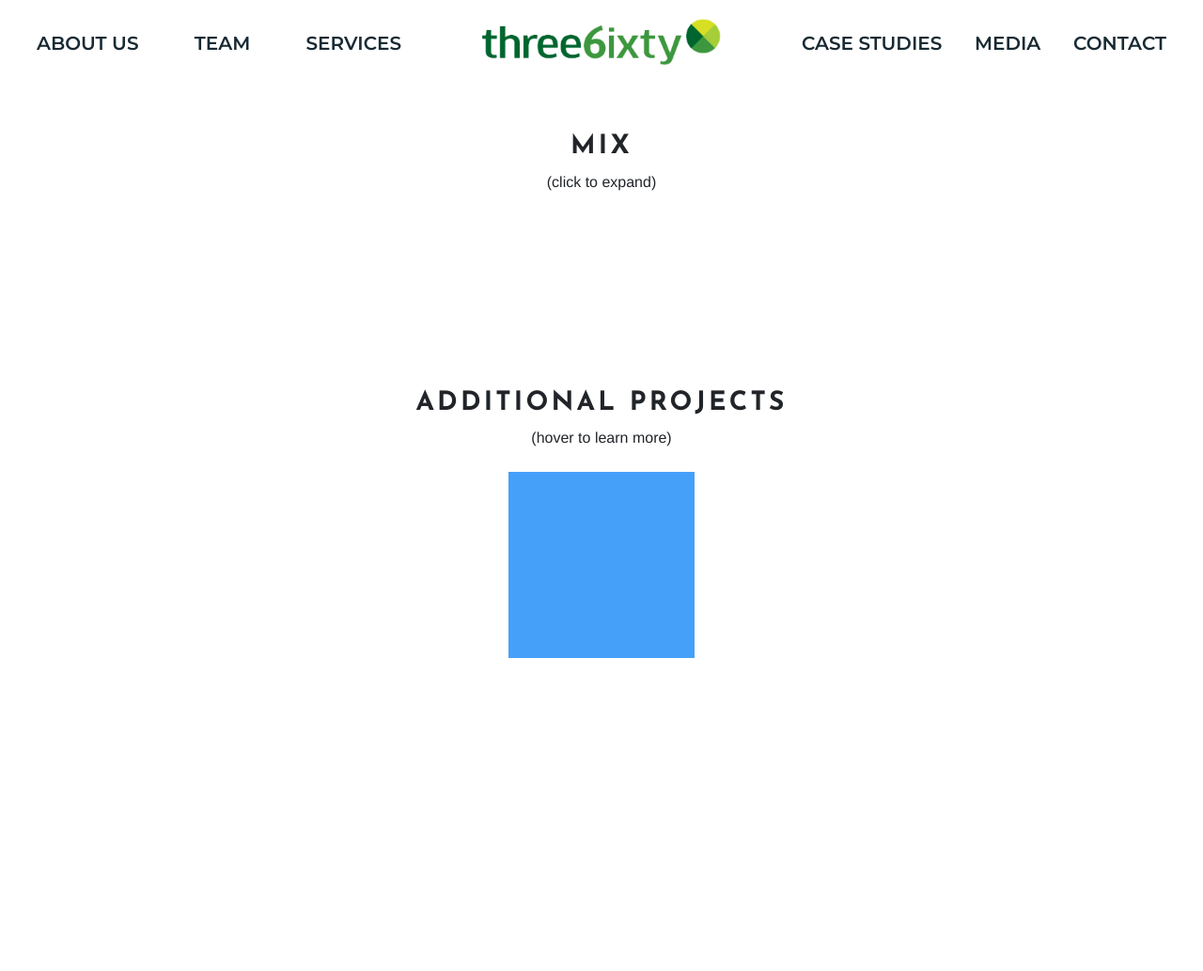
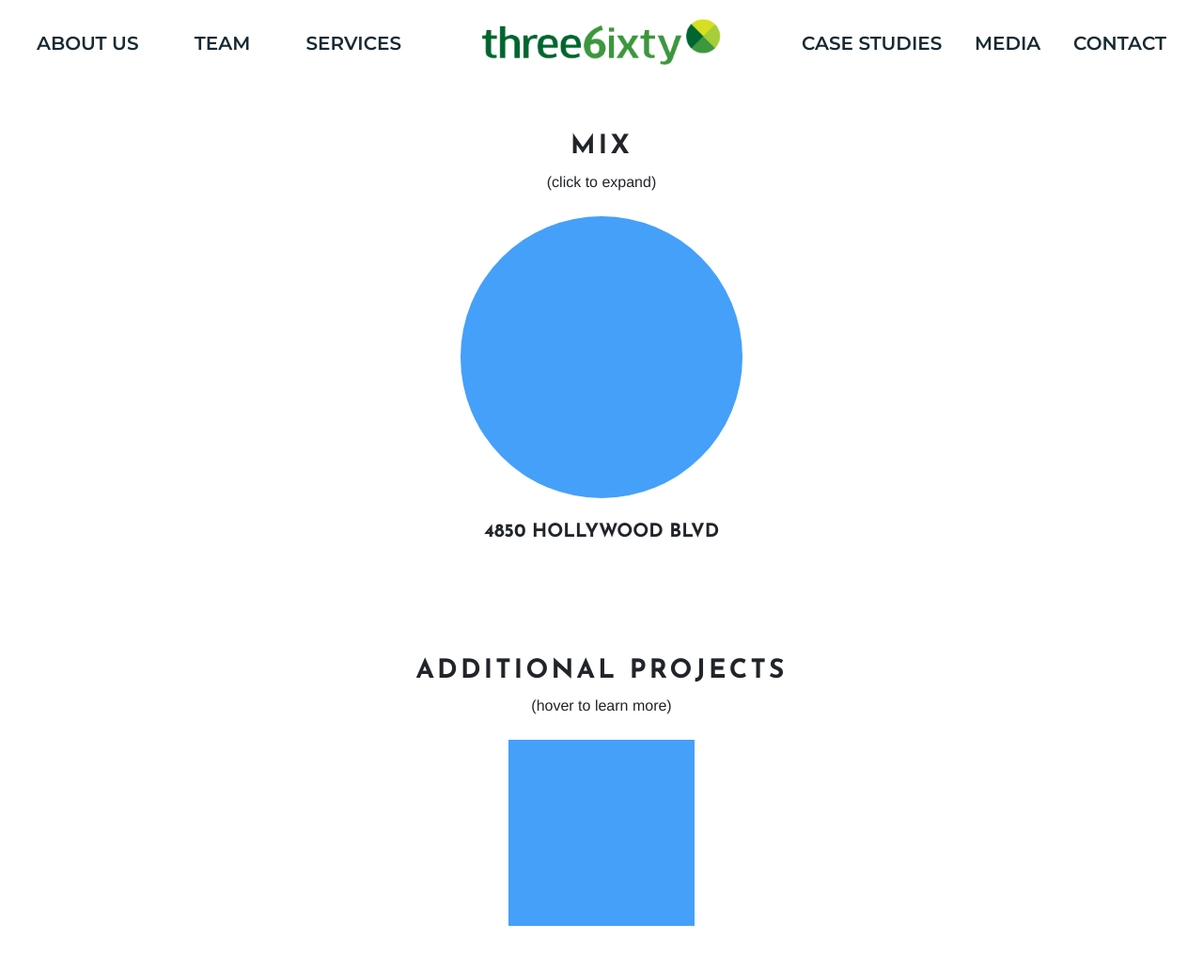
Before and after one commit to maxcoyote/eka360, a Jekyll site: the page built from mix.markdown, in a window 1280 px wide. Shown: the whole page at 94% size. Built offline with Jekyll 4.4.1, drawn with Linux system fonts in a browser that asks for light colours; before the commit the page ends 900 px from its top, so only the background shows below that.

Commit message:
Liquid edit

```diff
--- a/_layouts/case_study.html
+++ b/_layouts/case_study.html
@@ -15,16 +15,16 @@ layout: default
       {% for project in page.projects %}
       <div class="col-6 col-md-4 mx-auto">
         <div class="thumb-wrapper position-relative">
-          <a data-toggle="collapse" href="#collapse1" role="button" aria-expanded="false" aria-controls="collapse1"><img src="{{ projects.image }}" alt="" class="mw-100 m-auto rounded-circle"></a>
+          <a data-toggle="collapse" href="#collapse1" role="button" aria-expanded="false" aria-controls="collapse1"><img src="{{ project.image }}" alt="" class="mw-100 m-auto rounded-circle"></a>
         </div>
         <div class="text m-auto p-4">
-          <h5 class="text-uppercase mb-0">{{ projects.title }}</h5>
+          <h5 class="text-uppercase mb-0">{{ project.title }}</h5>
         </div>
         <div class="collapse" id="collapse1">
           <div class="card card-body">
-            <p class="card-text">{{ projects.neighborhood }}</p>
-            <p class="card-text">{{ projects.units }}</p>
-            <p class="card-text">{{ projects.type }}</p>
+            <p class="card-text">{{ project.neighborhood }}</p>
+            <p class="card-text">{{ project.units }}</p>
+            <p class="card-text">{{ project.type }}</p>
           </div>
         </div>
       </div>
```
